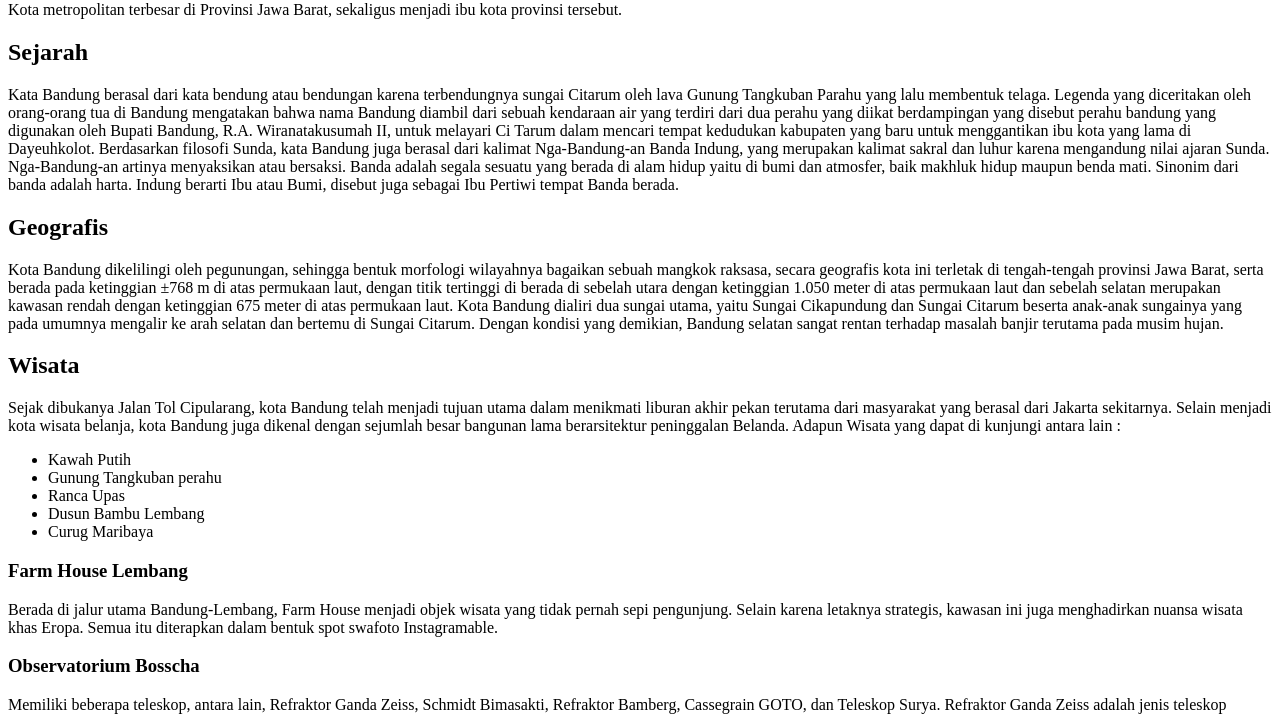
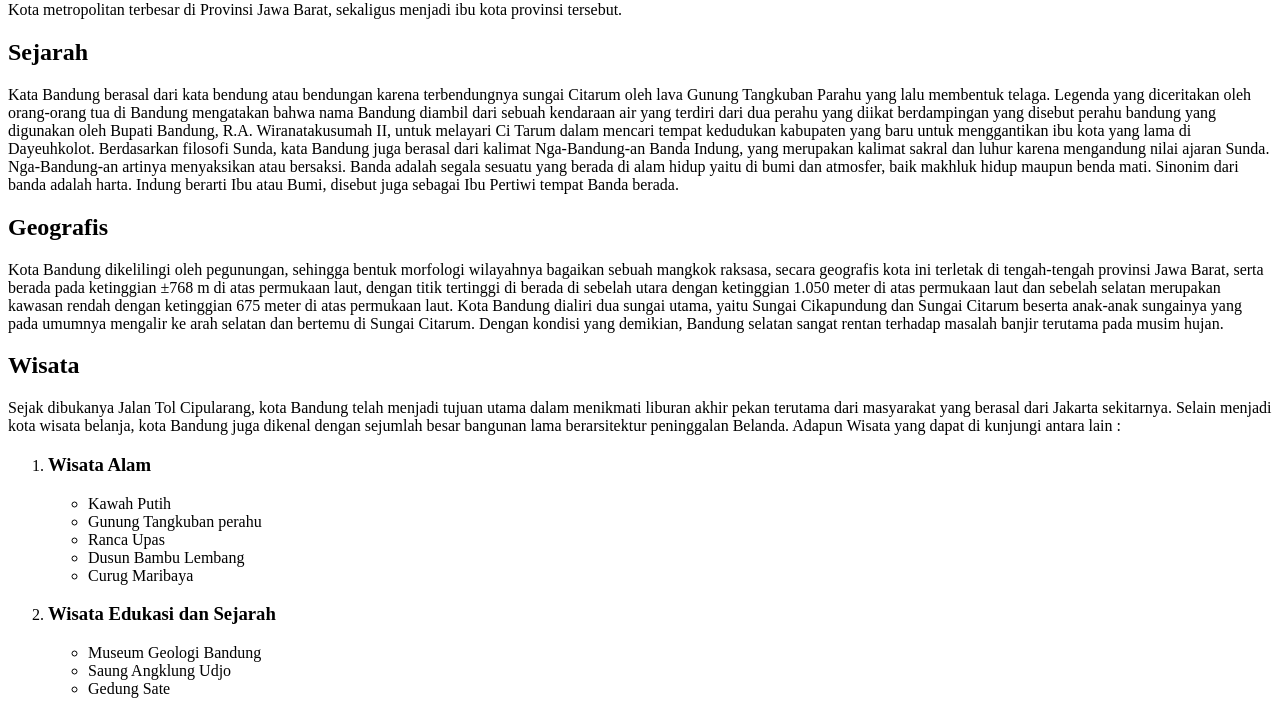
Before and after one commit to ariskiarr/Web-Dasar, a plain HTML site: page index.html in a window 1280 px wide. Shown: the part 79-793 px from the top of the page. Drawn offline with Linux system fonts and the light colour scheme.

Commit message:
Unordered List and Ordered List

```diff
--- a/index.html
+++ b/index.html
@@ -28,6 +28,8 @@ Kota Bandung dialiri dua sungai utama, yaitu Sungai Cikapundung dan Sungai Citar
 <h2>Wisata</h2>
 Sejak dibukanya Jalan Tol Cipularang, kota Bandung telah menjadi tujuan utama dalam menikmati liburan akhir pekan terutama dari masyarakat yang berasal dari Jakarta sekitarnya. Selain menjadi kota wisata belanja, kota Bandung juga dikenal dengan sejumlah besar bangunan lama berarsitektur peninggalan Belanda.
 Adapun Wisata yang dapat di kunjungi antara lain :
+<ol>
+    <li><h3>Wisata Alam</h3></li>
     <ul>
         <li>Kawah Putih</li>
         <li>Gunung Tangkuban perahu</li>
@@ -35,6 +37,13 @@ Adapun Wisata yang dapat di kunjungi antara lain :
         <li>Dusun Bambu Lembang</li>
         <li>Curug Maribaya</li>
     </ul>
+    <li> <h3>Wisata Edukasi dan Sejarah</h3></li>
+    <ul>
+        <li>Museum Geologi Bandung</li>
+        <li>Saung Angklung Udjo</li>
+        <li>Gedung Sate</li>
+    </ul>
+</ol>
 
 
 <h3>Farm House Lembang</h3>
```
Lines whose indentation alone changed are shown as unchanged.
